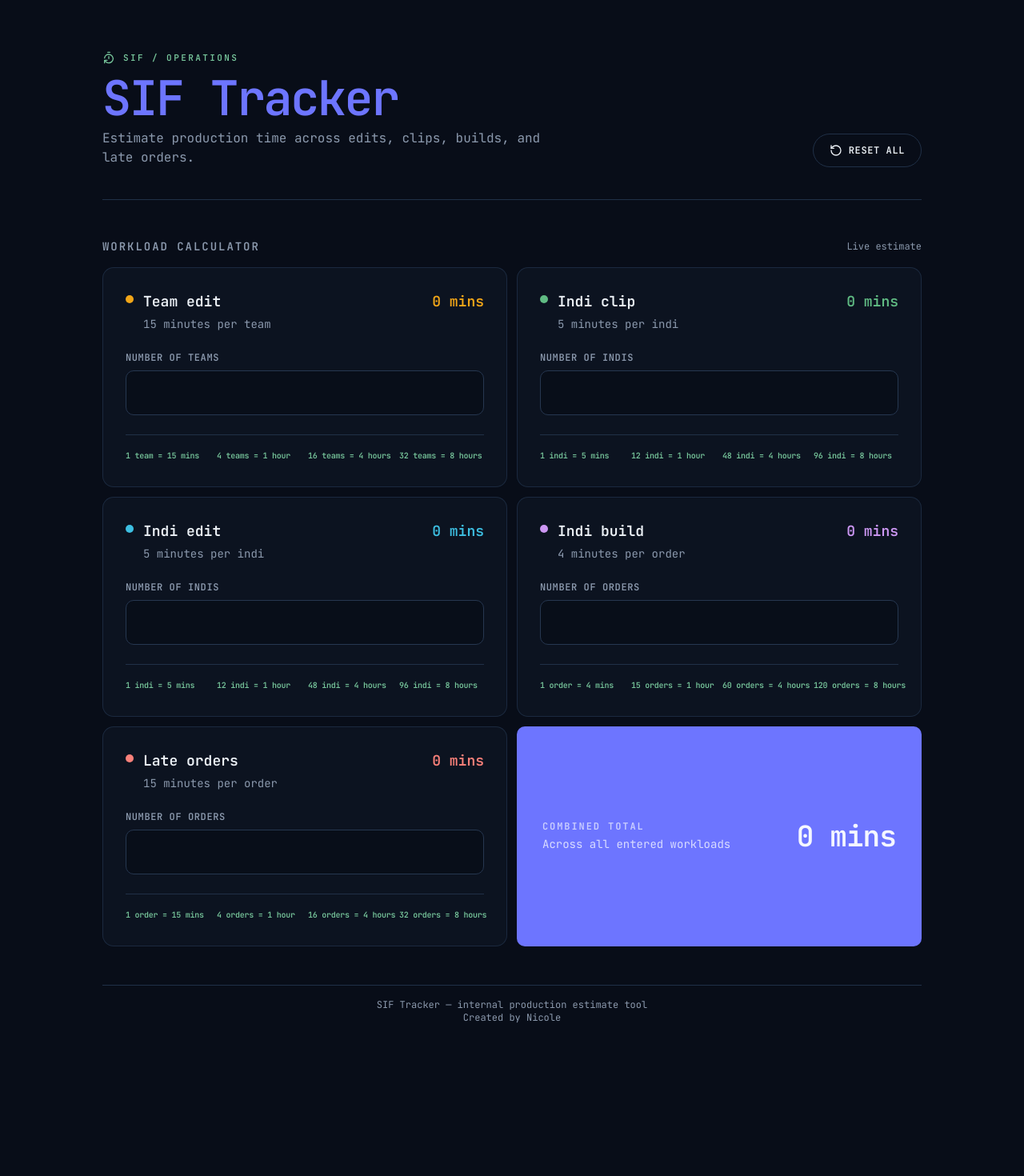
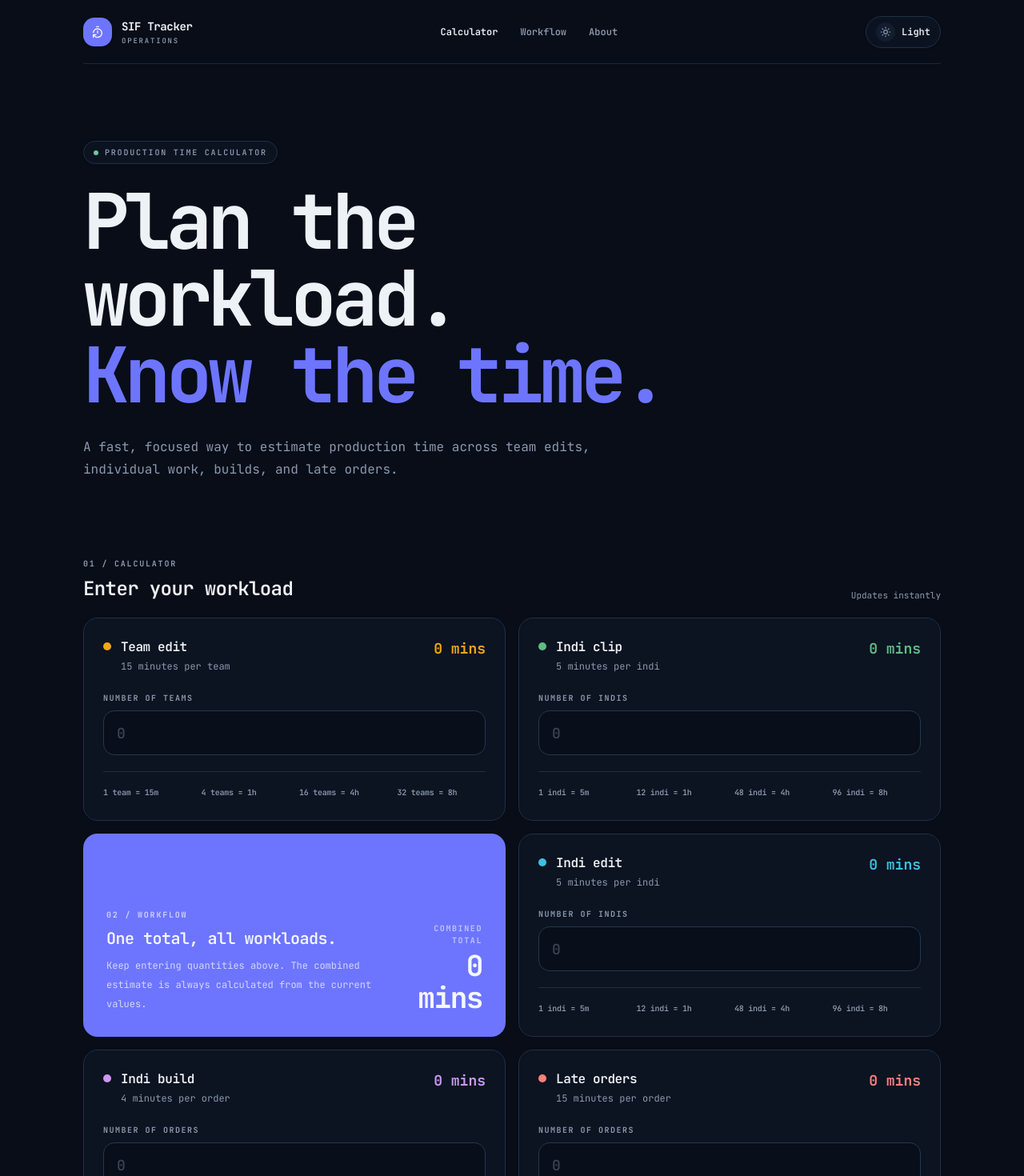
Before and after one commit to nicolelodeontv/siftracker, a Next.js app: page / in a window 1280 px wide. Shown: the top 1470 px of the page at 80% size. Before the commit the page ends 1344 px from the top, so only its background shows below. Built offline with nearby package versions, Linux system fonts and the light colour scheme.

Commit message:
Redesign SIF Tracker UI and add theme switch

```diff
--- a/app/page.tsx
+++ b/app/page.tsx
@@ -1,7 +1,8 @@
 'use client'
 
 import { Fragment, useMemo, useState } from 'react'
-import { RotateCcw, TimerReset } from 'lucide-react'
+import { ArrowUpRight, RotateCcw, TimerReset } from 'lucide-react'
+import { ThemeToggle } from '@/components/theme-toggle'
 
 type Workload = {
   id: string
@@ -19,7 +20,7 @@ const workloads: Workload[] = [
     unit: 'teams',
     minutesPerUnit: 15,
     accent: 'var(--chart-1)',
-    examples: ['1 team = 15 mins', '4 teams = 1 hour', '16 teams = 4 hours', '32 teams = 8 hours'],
+    examples: ['1 team = 15m', '4 teams = 1h', '16 teams = 4h', '32 teams = 8h'],
   },
   {
     id: 'indiClip',
@@ -27,7 +28,7 @@ const workloads: Workload[] = [
     unit: 'indis',
     minutesPerUnit: 5,
     accent: 'var(--chart-2)',
-    examples: ['1 indi = 5 mins', '12 indi = 1 hour', '48 indi = 4 hours', '96 indi = 8 hours'],
+    examples: ['1 indi = 5m', '12 indi = 1h', '48 indi = 4h', '96 indi = 8h'],
   },
   {
     id: 'indiEdit',
@@ -35,7 +36,7 @@ const workloads: Workload[] = [
     unit: 'indis',
     minutesPerUnit: 5,
     accent: 'var(--chart-3)',
-    examples: ['1 indi = 5 mins', '12 indi = 1 hour', '48 indi = 4 hours', '96 indi = 8 hours'],
+    examples: ['1 indi = 5m', '12 indi = 1h', '48 indi = 4h', '96 indi = 8h'],
   },
   {
     id: 'indiBuild',
@@ -43,7 +44,7 @@ const workloads: Workload[] = [
     unit: 'orders',
     minutesPerUnit: 4,
     accent: 'var(--chart-4)',
-    examples: ['1 order = 4 mins', '15 orders = 1 hour', '60 orders = 4 hours', '120 orders = 8 hours'],
+    examples: ['1 order = 4m', '15 orders = 1h', '60 orders = 4h', '120 orders = 8h'],
   },
   {
     id: 'lateOrders',
@@ -51,7 +52,7 @@ const workloads: Workload[] = [
     unit: 'orders',
     minutesPerUnit: 15,
     accent: 'var(--chart-5)',
-    examples: ['1 order = 15 mins', '4 orders = 1 hour', '16 orders = 4 hours', '32 orders = 8 hours'],
+    examples: ['1 order = 15m', '4 orders = 1h', '16 orders = 4h', '32 orders = 8h'],
   },
 ]
 
@@ -75,6 +76,7 @@ export default function Page() {
 
     const [expression, declaredTotal] = normalized.split('=')
     if (!expression || normalized.split('=').length > 2 || normalized.endsWith('=')) return null
+
     try {
       const tokens = expression.match(/\d+(?:\.\d+)?|[()+*/-]/g) ?? []
       if (tokens.join('') !== expression) return null
@@ -134,60 +136,76 @@ export default function Page() {
   }
 
   return (
-    <main className="min-h-screen bg-background px-4 py-10 text-foreground sm:px-8 lg:px-12 lg:py-16">
-      <div className="mx-auto flex w-full max-w-5xl flex-col gap-12">
-        <header className="flex flex-col gap-8 border-b border-border pb-10 sm:flex-row sm:items-end sm:justify-between">
-          <div className="flex flex-col gap-3">
-            <div className="flex items-center gap-2.5 text-sif-green">
-              <TimerReset aria-hidden="true" className="size-4" />
-              <span className="font-mono text-[11px] font-semibold uppercase tracking-[0.22em]">SIF / Operations</span>
+    <main className="min-h-screen overflow-hidden bg-background text-foreground">
+      <div className="pointer-events-none fixed inset-0 opacity-[0.45] [background-image:radial-gradient(circle_at_1px_1px,var(--grid-dot)_1px,transparent_0)] [background-size:24px_24px]" />
+
+      <div className="relative mx-auto w-full max-w-6xl px-5 pb-12 sm:px-8 lg:px-10">
+        <nav className="flex h-20 items-center justify-between border-b border-border/80">
+          <div className="flex items-center gap-3">
+            <div className="flex size-9 items-center justify-center rounded-xl bg-primary text-primary-foreground shadow-sm">
+              <TimerReset className="size-4" aria-hidden="true" />
             </div>
-            <div className="flex flex-col gap-2">
-              <h1 className="text-balance text-4xl font-semibold tracking-[-0.04em] text-primary sm:text-6xl">SIF Tracker</h1>
-              <p className="max-w-xl text-pretty text-sm leading-6 text-muted-foreground sm:text-base">
-                Estimate production time across edits, clips, builds, and late orders.
+            <div className="leading-none">
+              <span className="block text-sm font-bold tracking-tight">SIF Tracker</span>
+              <span className="mt-1 block text-[9px] font-semibold uppercase tracking-[0.2em] text-muted-foreground">Operations</span>
+            </div>
+          </div>
+
+          <div className="hidden items-center gap-7 text-xs font-semibold text-muted-foreground md:flex">
+            <a href="#calculator" className="text-foreground transition hover:text-primary">Calculator</a>
+            <a href="#workflow" className="transition hover:text-foreground">Workflow</a>
+            <a href="#about" className="transition hover:text-foreground">About</a>
+          </div>
+
+          <ThemeToggle />
+        </nav>
+
+        <section className="relative py-16 sm:py-20 lg:py-24">
+          <div className="max-w-4xl">
+            <div className="mb-6 inline-flex items-center gap-2 rounded-full border border-border bg-card/80 px-3 py-1.5 text-[10px] font-semibold uppercase tracking-[0.18em] text-muted-foreground shadow-sm backdrop-blur">
+              <span className="size-1.5 rounded-full bg-[var(--sif-green)]" aria-hidden="true" />
+              Production time calculator
+            </div>
+            <h1 className="max-w-4xl text-balance text-5xl font-bold tracking-[-0.06em] text-foreground sm:text-6xl lg:text-8xl">
+              Plan the workload.<br />
+              <span className="text-primary">Know the time.</span>
+            </h1>
+            <p className="mt-7 max-w-2xl text-pretty text-sm leading-7 text-muted-foreground sm:text-base">
+              A fast, focused way to estimate production time across team edits, individual work, builds, and late orders.
             </p>
           </div>
+        </section>
+
+        <section id="calculator" aria-labelledby="calculator-heading" className="scroll-mt-24">
+          <div className="mb-5 flex flex-col gap-3 sm:flex-row sm:items-end sm:justify-between">
+            <div>
+              <p className="text-[10px] font-bold uppercase tracking-[0.18em] text-muted-foreground">01 / Calculator</p>
+              <h2 id="calculator-heading" className="mt-2 text-xl font-semibold tracking-tight sm:text-2xl">Enter your workload</h2>
             </div>
-          <button
-            type="button"
-            onClick={reset}
-            className="inline-flex items-center justify-center gap-2 self-start rounded-full border border-border bg-transparent px-5 py-3 text-xs font-semibold uppercase tracking-wider text-secondary-foreground transition-colors hover:bg-accent focus-visible:outline-none focus-visible:ring-2 focus-visible:ring-ring sm:self-auto"
-          >
-            <RotateCcw aria-hidden="true" className="size-4" />
-            Reset all
-          </button>
-        </header>
+            <div className="font-mono text-[11px] text-muted-foreground">Updates instantly</div>
+          </div>
 
-        <section aria-labelledby="calculator-heading" className="flex flex-col gap-4">
-          <div className="flex items-center justify-between gap-4">
-            <h2 id="calculator-heading" className="text-sm font-semibold uppercase tracking-[0.14em] text-muted-foreground">
-              Workload calculator
-            </h2>
-            <span className="font-mono text-xs text-muted-foreground">Live estimate</span>
-          </div>
-          <div className="grid gap-3 lg:grid-cols-2">
-            {workloads.map((workload) => (
+          <div className="grid gap-4 lg:grid-cols-2">
+            {workloads.map((workload, index) => {
+              const calculated = calculateValue(values[workload.id])
+              return (
                 <Fragment key={workload.id}>
-                <article className="flex flex-col gap-6 rounded-xl border border-border/80 bg-card/80 p-5 shadow-none backdrop-blur-sm sm:p-7">
+                  <article className="group rounded-2xl border border-border bg-card/85 p-5 shadow-[0_12px_40px_var(--card-shadow)] backdrop-blur transition duration-300 hover:-translate-y-0.5 hover:border-primary/30 sm:p-6">
                     <div className="flex items-start justify-between gap-4">
                       <div className="flex items-start gap-3">
-                    <span aria-hidden="true" className="mt-1.5 size-2.5 shrink-0 rounded-full" style={{ backgroundColor: workload.accent }} />
-                    <div className="flex flex-col gap-1">
-                      <h3 className="text-lg font-semibold text-foreground">{workload.label}</h3>
-                      <p className="text-sm text-muted-foreground">{workload.minutesPerUnit} minutes per {workload.unit.slice(0, -1)}</p>
+                        <span className="mt-1.5 size-2.5 shrink-0 rounded-full" style={{ backgroundColor: workload.accent }} />
+                        <div>
+                          <h3 className="text-base font-semibold tracking-tight">{workload.label}</h3>
+                          <p className="mt-1 text-xs text-muted-foreground">{workload.minutesPerUnit} minutes per {workload.unit.slice(0, -1)}</p>
                         </div>
                       </div>
-                  <output
-                    className="font-mono text-right text-lg font-semibold tabular-nums"
-                    style={{ color: workload.accent }}
-                    aria-live="polite"
-                  >
-                    {formatDuration((calculateValue(values[workload.id]) ?? 0) * workload.minutesPerUnit)}
+                      <output aria-live="polite" className="font-mono text-right text-lg font-bold tabular-nums" style={{ color: workload.accent }}>
+                        {formatDuration((calculated ?? 0) * workload.minutesPerUnit)}
                       </output>
                     </div>
-                <label className="flex flex-col gap-2">
-                  <span className="text-xs font-semibold uppercase tracking-wider text-muted-foreground">Number of {workload.unit}</span>
+
+                    <label className="mt-6 block">
+                      <span className="mb-2 block text-[10px] font-bold uppercase tracking-[0.15em] text-muted-foreground">Number of {workload.unit}</span>
                       <div className="relative">
                         <input
                           type="text"
@@ -195,37 +213,64 @@ export default function Page() {
                           value={values[workload.id]}
                           onChange={(event) => updateValue(workload.id, event.target.value)}
                           aria-label={`${workload.label} ${workload.unit}`}
-                      className="h-14 w-full rounded-lg border border-input bg-background/70 px-4 pr-20 font-mono text-lg tabular-nums text-foreground outline-none transition-colors placeholder:text-muted-foreground focus:border-ring focus:ring-2 focus:ring-ring/30"
+                          placeholder="0"
+                          className="h-14 w-full rounded-xl border border-input bg-background/70 px-4 pr-20 font-mono text-lg font-medium tabular-nums outline-none transition placeholder:text-muted-foreground/40 focus:border-primary focus:ring-4 focus:ring-primary/10"
                         />
-                    {calculateValue(values[workload.id]) !== null && (
-                      <output className="pointer-events-none absolute inset-y-0 right-4 flex items-center font-mono text-lg tabular-nums text-foreground opacity-50" aria-label="Calculated result">
-                        {calculateValue(values[workload.id])}
+                        {calculated !== null && (
+                          <output className="pointer-events-none absolute inset-y-0 right-4 flex items-center font-mono text-lg font-semibold tabular-nums text-muted-foreground" aria-label="Calculated result">
+                            {calculated}
                           </output>
                         )}
                       </div>
                     </label>
-                <div className="grid grid-cols-2 gap-x-2 gap-y-2 border-t border-border pt-4 sm:grid-cols-4">
+
+                    <div className="mt-5 grid grid-cols-2 gap-x-3 gap-y-2 border-t border-border pt-4 sm:grid-cols-4">
                       {workload.examples.map((example) => (
-                    <span key={example} className="whitespace-nowrap font-mono text-[10px] font-semibold leading-5 tracking-tight text-sif-green">{example}</span>
+                        <span key={example} className="font-mono text-[10px] font-semibold leading-5 tracking-tight text-muted-foreground transition group-hover:text-foreground">{example}</span>
                       ))}
                     </div>
                   </article>
-                {workload.id === 'lateOrders' && (
-                  <section aria-label="Total estimated time" className="flex flex-col gap-4 rounded-lg bg-primary p-6 text-primary-foreground sm:flex-row sm:items-center sm:justify-between sm:p-8">
-                    <div className="flex flex-col gap-1">
-                      <span className="text-xs font-semibold uppercase tracking-[0.16em] opacity-70">Combined total</span>
-                      <span className="text-sm opacity-80">Across all entered workloads</span>
+
+                  {index === 1 && (
+                    <section id="workflow" className="scroll-mt-24 rounded-2xl border border-primary/20 bg-primary p-6 text-primary-foreground shadow-[0_18px_60px_var(--primary-shadow)] sm:p-7">
+                      <div className="flex h-full flex-col justify-between gap-8 sm:flex-row sm:items-end">
+                        <div className="max-w-md">
+                          <p className="text-[10px] font-bold uppercase tracking-[0.18em] opacity-70">02 / Workflow</p>
+                          <h3 className="mt-2 text-xl font-semibold tracking-tight">One total, all workloads.</h3>
+                          <p className="mt-2 text-xs leading-6 opacity-75">Keep entering quantities above. The combined estimate is always calculated from the current values.</p>
                         </div>
-                    <strong className="font-mono text-3xl font-semibold tracking-tight tabular-nums sm:text-4xl">{formatDuration(totalMinutes)}</strong>
+                        <div className="sm:text-right">
+                          <span className="block text-[10px] font-bold uppercase tracking-[0.16em] opacity-60">Combined total</span>
+                          <strong className="mt-1 block font-mono text-3xl font-bold tracking-[-0.04em] tabular-nums sm:text-4xl">{formatDuration(totalMinutes)}</strong>
+                        </div>
+                      </div>
                     </section>
                   )}
                 </Fragment>
-            ))}
+              )
+            })}
           </div>
         </section>
-        <footer className="border-t border-border pt-4 text-center font-mono text-xs text-muted-foreground">
-          <p>SIF Tracker — internal production estimate tool</p>
-          <p>Created by Nicole</p>
+
+        <section id="about" className="mt-16 scroll-mt-24 border-y border-border py-8 sm:mt-20 sm:flex sm:items-center sm:justify-between sm:gap-8">
+          <div>
+            <p className="text-[10px] font-bold uppercase tracking-[0.18em] text-muted-foreground">03 / About</p>
+            <p className="mt-2 max-w-xl text-xs leading-6 text-muted-foreground">Built as a simple internal production planning tool. Type numbers or expressions such as <span className="font-mono text-foreground">4*3</span> directly into any field.</p>
+          </div>
+          <button
+            type="button"
+            onClick={reset}
+            className="mt-5 inline-flex shrink-0 items-center justify-center gap-2 rounded-full border border-border bg-card px-4 py-2.5 text-xs font-semibold transition hover:bg-accent focus-visible:outline-none focus-visible:ring-2 focus-visible:ring-ring sm:mt-0"
+          >
+            <RotateCcw className="size-3.5" aria-hidden="true" />
+            Reset all
+            <ArrowUpRight className="size-3.5 opacity-50" aria-hidden="true" />
+          </button>
+        </section>
+
+        <footer className="flex flex-col gap-2 py-6 text-[10px] font-semibold uppercase tracking-[0.16em] text-muted-foreground sm:flex-row sm:items-center sm:justify-between">
+          <span>SIF Tracker</span>
+          <span>Created by Nicole</span>
         </footer>
       </div>
     </main>
```
Lines whose indentation alone changed are shown as unchanged.
